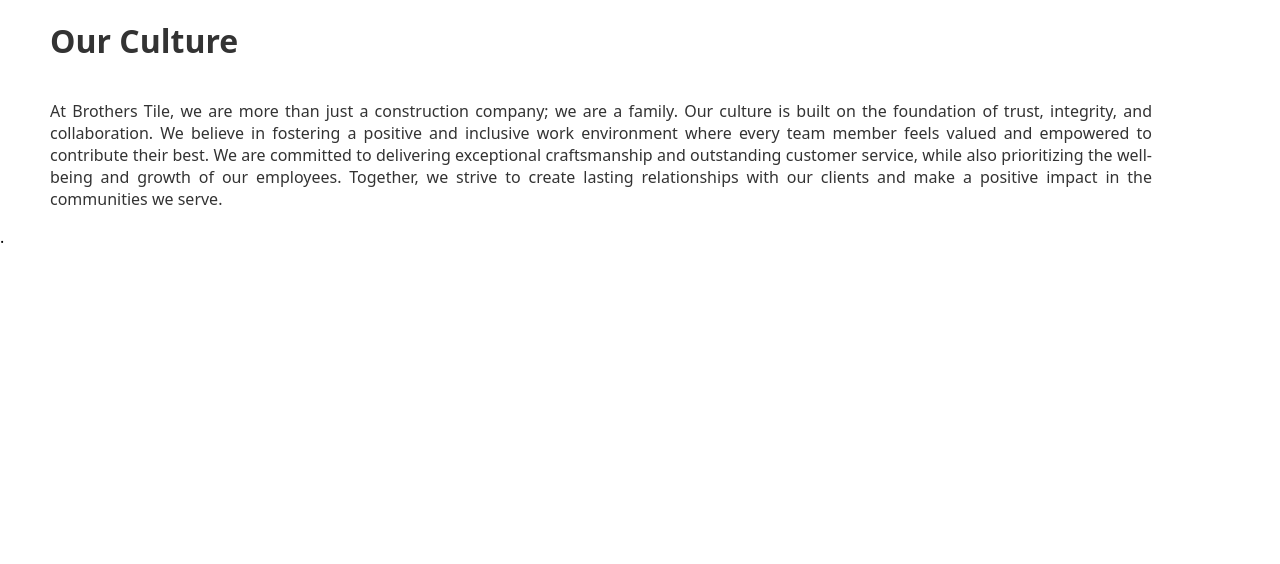
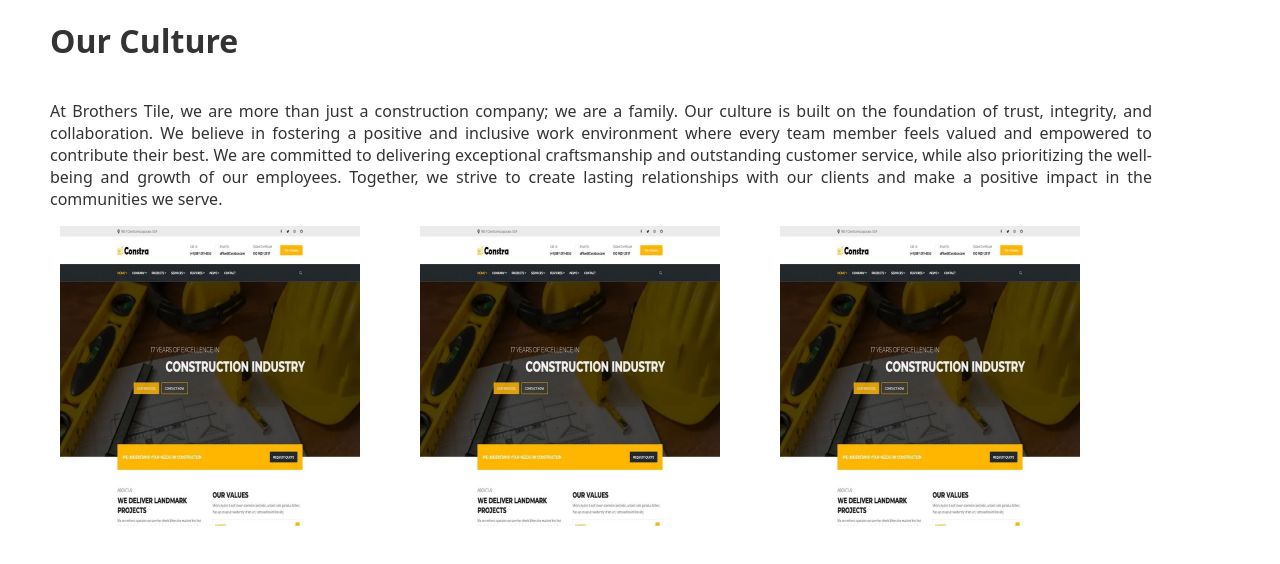
Before and after one commit to CauanWeb/Brothers-Tile, a website with bundled scripts: page index.html in a window 1280 px wide. Shown: the part 802-1366 px from the top of the page. Before the commit the page ends 1050 px from the top, so only its background shows below. Built offline with nearby package versions, Linux system fonts and the light colour scheme.

Commit message:
Work In Progress

```diff
--- a/index.css
+++ b/index.css
@@ -93,13 +93,10 @@
 }
 
 .about{
-    min-height: 150px;
+    min-height: 100vh;
     width: 90%;
     display: flex;
     flex-direction: column;
-    transform: translateY(80px);
-    transition: all 1s ease;
-
 }
 
 .hidden{
@@ -119,8 +116,20 @@
     text-align: justify;
 }
 
+.imagery{
+    height: 300px;
+    width: 300px;
+    display: flex;
+    margin-left: 60px;
+
+    float: left;
+}
 
 @media (max-width: 786px){
+    body{
+        overflow: visible;
+    }
+
     .nav a{
         display: none;
     }
--- a/index.html
+++ b/index.html
@@ -69,6 +69,11 @@
         <p class="about_text">
             At Brothers Tile, we are more than just a construction company; we are a family. Our culture is built on the foundation of trust, integrity, and collaboration. We believe in fostering a positive and inclusive work environment where every team member feels valued and empowered to contribute their best. We are committed to delivering exceptional craftsmanship and outstanding customer service, while also prioritizing the well-being and growth of our employees. Together, we strive to create lasting relationships with our clients and make a positive impact in the communities we serve.
         </p>
+        <div>
+            <img class="imagery" src="constra.webp" alt="Construction">
+            <img class="imagery" src="constra.webp" alt="Construction">
+            <img class="imagery" src="constra.webp" alt="Construction">
+        </div>
     </div>
 
 <script type="module" src="index.js"></script>
```
Also changed, not shown: constra.webp (added).
